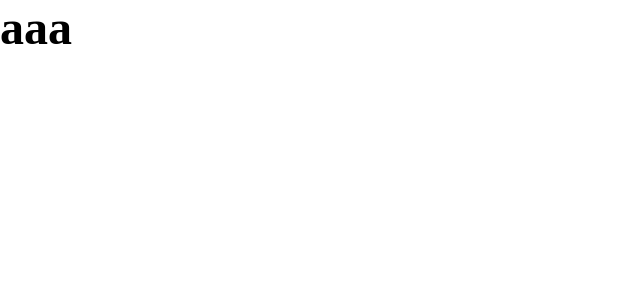
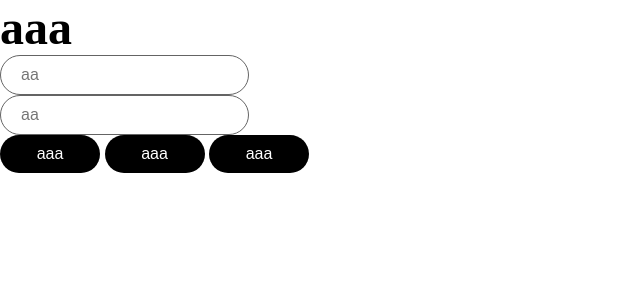
Before and after one commit to QReceipt/Front, a React (Create React App) app: page / in a window 1280 px wide. Shown: the top 300 px of the page, without its empty margins (0-640 px from the left). Built offline with nearby package versions, Linux system fonts and the light colour scheme; a web font is replaced by a local one.

Commit message:
molecules 수정

```diff
--- a/src/App.js
+++ b/src/App.js
@@ -1,6 +1,6 @@
 import './App.css';
 
-import Login from "./components/Presentational/UI/molecules/Logo.js"
+import Login from "./components/Presentational/UI/molecules/Login.js"
 
 function App() {
     return (<div>
--- a/src/components/Presentational/UI/atoms/Btn.js
+++ b/src/components/Presentational/UI/atoms/Btn.js
@@ -2,8 +2,7 @@ import React from "react";
 
 const Btn = ()=>{
     return (
-        <div>
-        <button>aaa</button></div>
+        <button>aaa</button>
     )
 }
 
--- a/src/components/Presentational/UI/molecules/Login.js
+++ b/src/components/Presentational/UI/molecules/Login.js
@@ -1,20 +1,23 @@
 import Btn from "../atoms/Btn.js"
 import Input from "../atoms/Input.js"
 import React from "react";
+import Title from "../atoms/Title.js"
 import styled from 'styled-components';
 
 const Receipt = styled.div`
-    display:inline-block;
+    display:inline;
+    float:left;
 `;
 
 
 const Login = ()=>{
     return (
-        <Receipt>
+        <div>
+            <Title>로고로고로고</Title>
             <Input></Input>
             <Input></Input>
-            <Btn></Btn>
-        </Receipt>
+            <Btn></Btn> <Btn></Btn> <Btn></Btn>
+        </div>
     )
 }
 
--- a/src/components/Presentational/UI/molecules/Logo.js
+++ b/src/components/Presentational/UI/molecules/Logo.js
@@ -6,6 +6,7 @@ const Logo = ()=>{
     return (
         <div>
             <Title>로고로고로고</Title>
+            내용을 추가하고싶은데 content를 어떻게 생성해야할까?
         </div>
     )
 }
--- a/src/components/Presentational/UI/molecules/Receiptnum.js
+++ b/src/components/Presentational/UI/molecules/Receiptnum.js
@@ -1,6 +1,7 @@
 import Btn from "../atoms/Btn.js"
 import Input from "../atoms/Input.js"
 import React from "react";
+import Title from "../atoms/Title.js"
 import styled from 'styled-componeents';
 
 const Receipt = styled.div`
@@ -10,6 +11,7 @@ const Receipt = styled.div`
 const Receiptnum = ()=>{
     return (
         <Receipt>
+            <Title>로고로고로고</Title>
             <Input></Input>
             <Btn></Btn>
         </Receipt>
```
